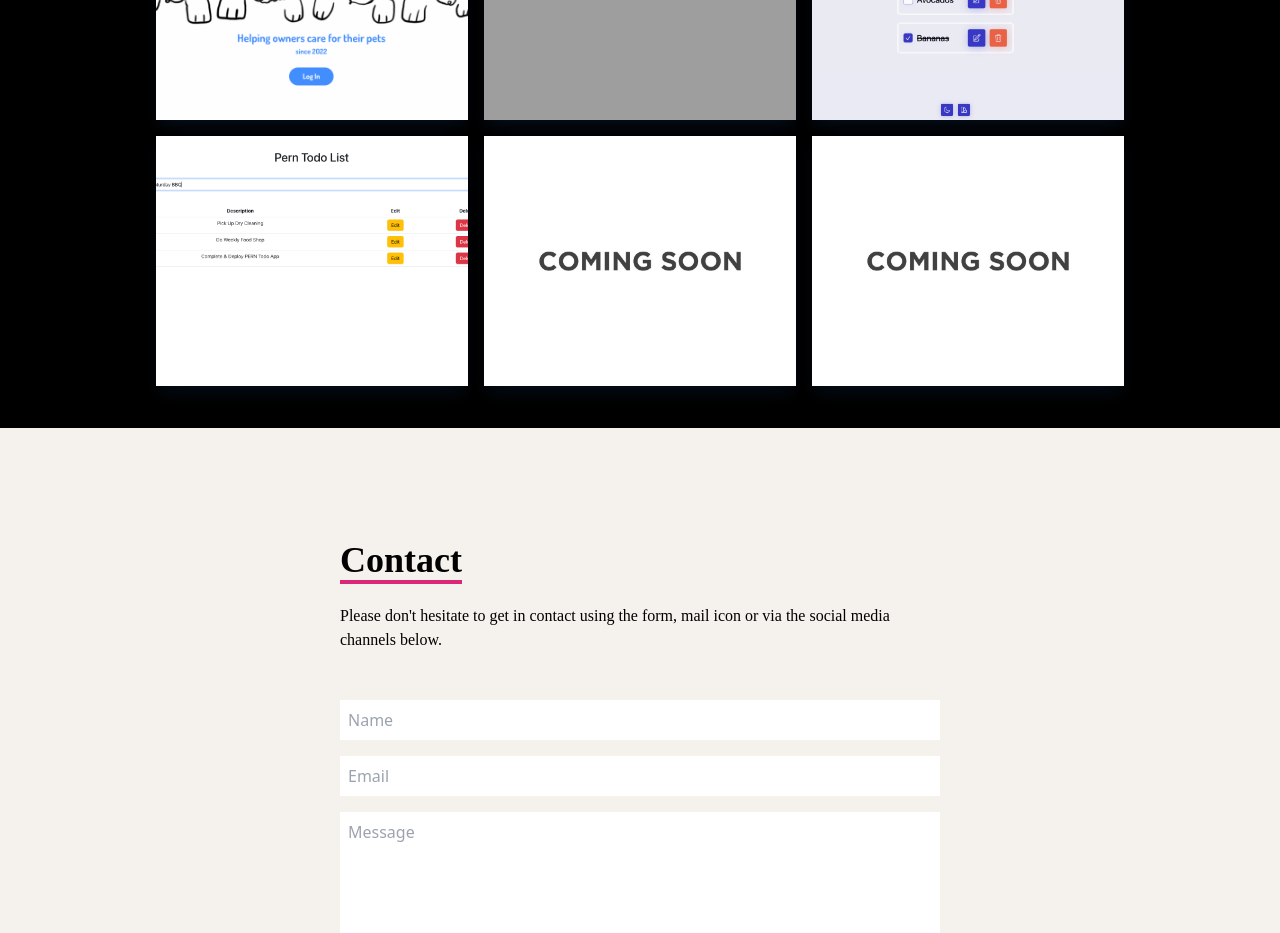
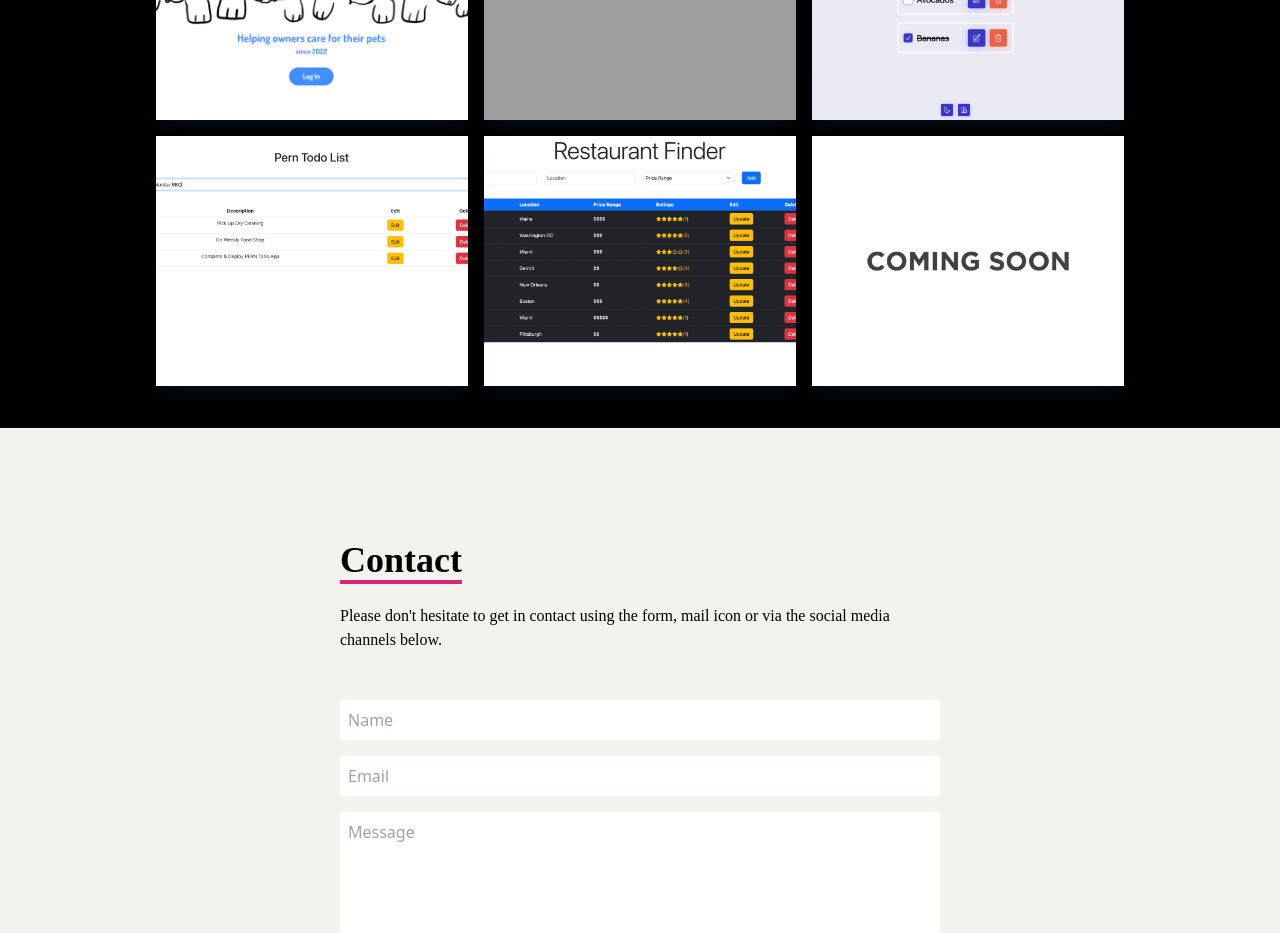
Before and after one commit to MiguelLamas/Portfolio, a React (Create React App) app: page / in a window 1280 px wide. Shown: the part 2660-3593 px from the top of the page. Built offline with nearby package versions, Linux system fonts and the light colour scheme; grey boxes are pictures that could not be loaded.

Commit message:
Adding YELP Clone Pern app project to my portfolio

```diff
--- a/src/components/Projects.js
+++ b/src/components/Projects.js
@@ -3,6 +3,7 @@ import careFull from "../assets/careFull.png";
 import rickAndMorty from "../assets/rickAndMorty.png"
 import toDoViteReactApp from "../assets/toDoViteReactApp.png"
 import pernToDoApp from "../assets/pernToDoApp.png"
+import RestaurantFinder from "../assets/RestaurantFinder.png"
 import comingSoon3 from "../assets/comingSoon3.png"
 
 function Projects() {
@@ -119,13 +120,13 @@ function Projects() {
 
           {/* grid/card item */}
           <div
-            style={{ backgroundImage: `url(${comingSoon3})` }}
+            style={{ backgroundImage: `url(${RestaurantFinder})` }}
             className="shadow-lg shadow-[#040c16] group container flex justify-center items-center mx-auto content-div"
           >
             {/* Hover Effects */}
             <div className="opacity-0 group-hover:opacity-100">
             <span className="font-sans text-xl p-8 font-bold text-[#000] tracking-wider">
-            Project Name
+            YELP PERN Clone
               </span>
               <div className="pt-8 text-center">
                 <a href="/" target="_blank" rel="noreferrer">
```
Also changed, not shown: src/assets/RestaurantFinder.png (added).
